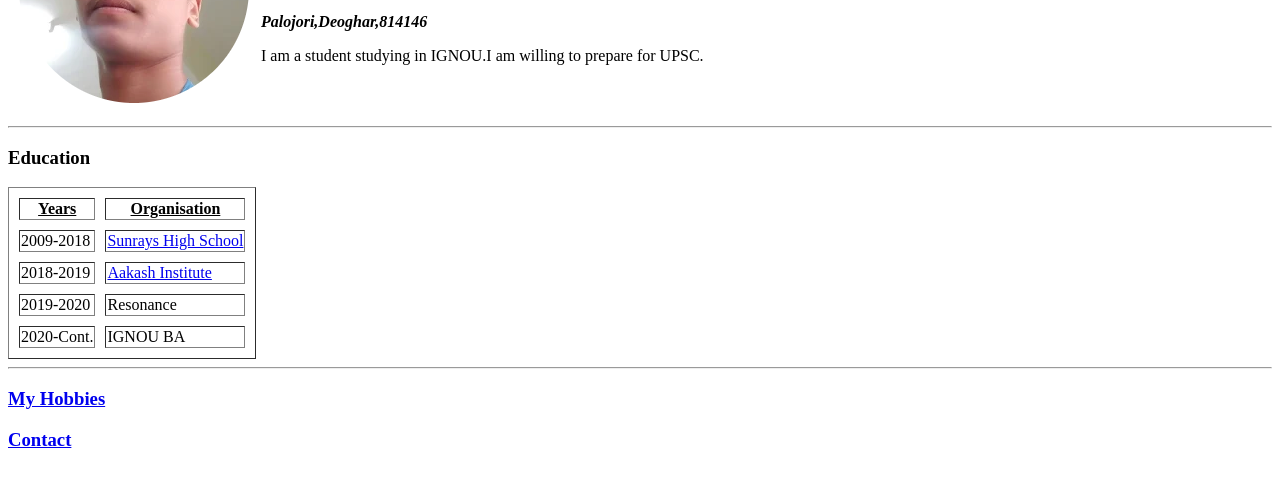
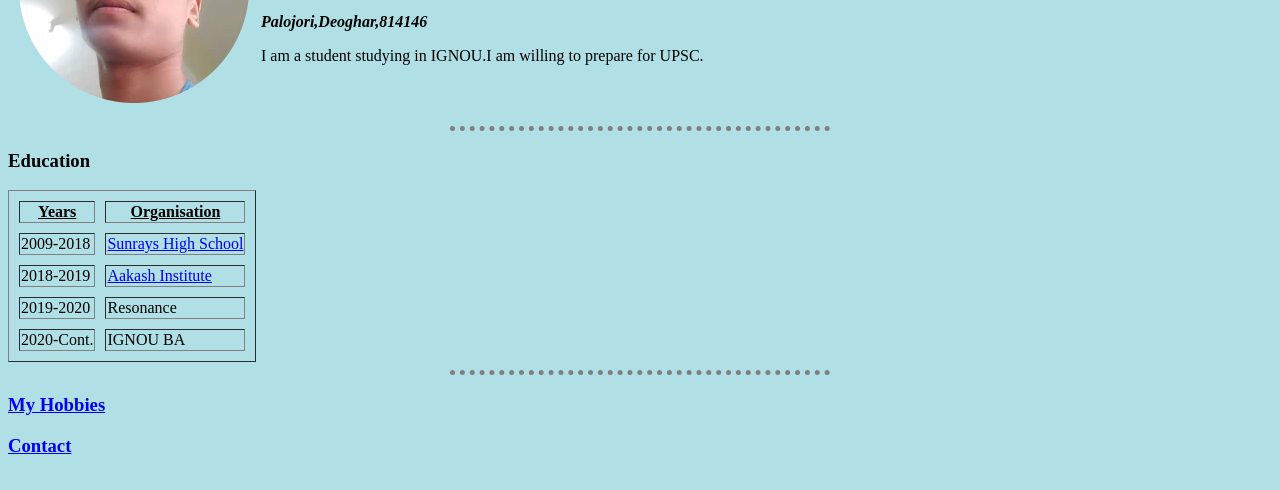
Before and after one commit to mdsartajb/CV, a plain HTML site: page index.html in a window 1280 px wide. Shown: the part 146-636 px from the top of the page. Drawn offline with Linux system fonts and the light colour scheme.

Commit message:
Update index.html

```diff
--- a/index.html
+++ b/index.html
@@ -4,6 +4,19 @@
 <head>
   <meta charset="utf-8">
   <title>Sartaj's Personal Website</title>
+    <style>
+    body {
+      background-color: powderblue;
+    }
+
+    hr {
+      border-color: grey;
+      border-width: 5px;
+      width: 30%;
+      border-style: none;
+      border-top-style: dotted;
+    }
+  </style>
 </head>
 
 <body>
```
